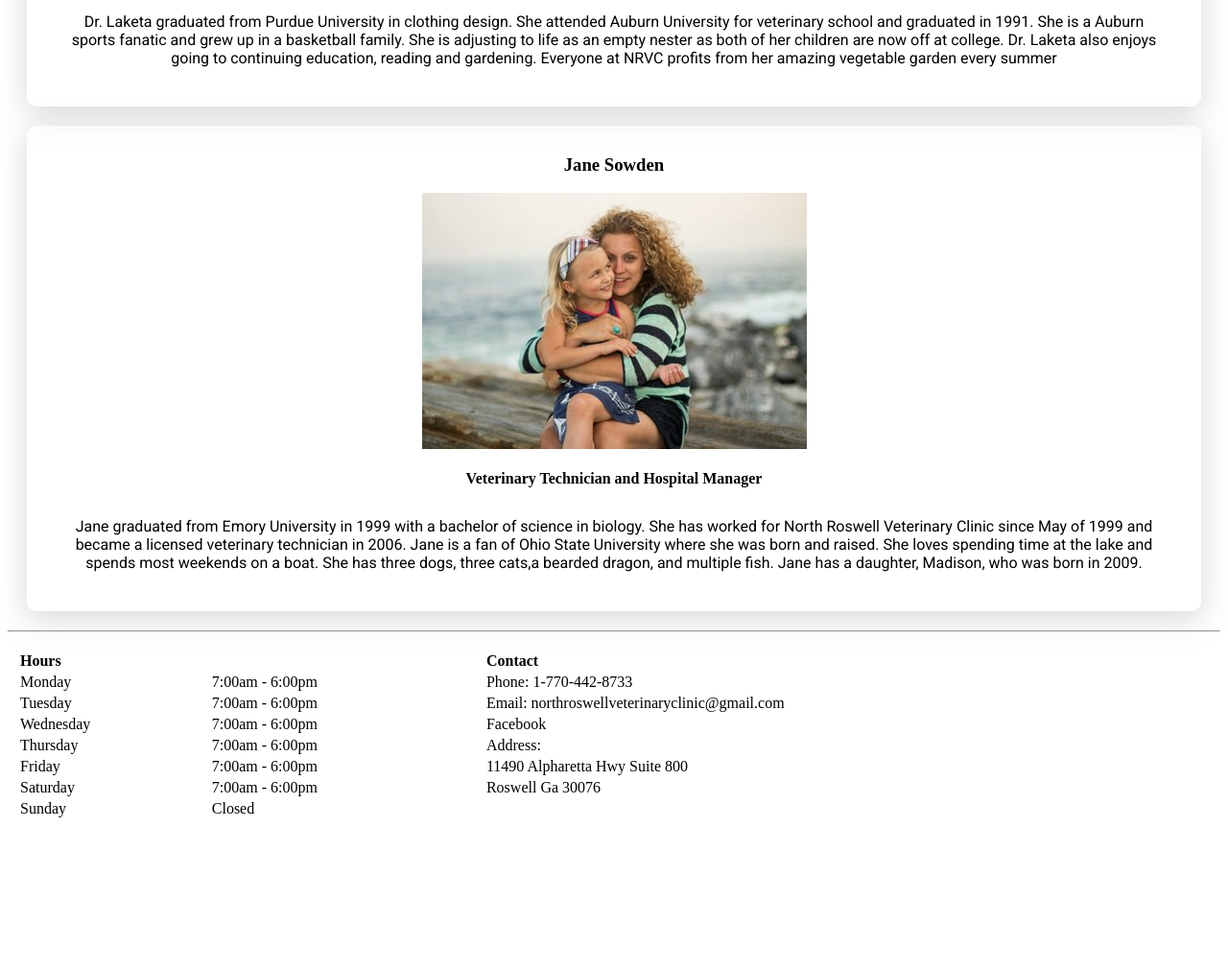
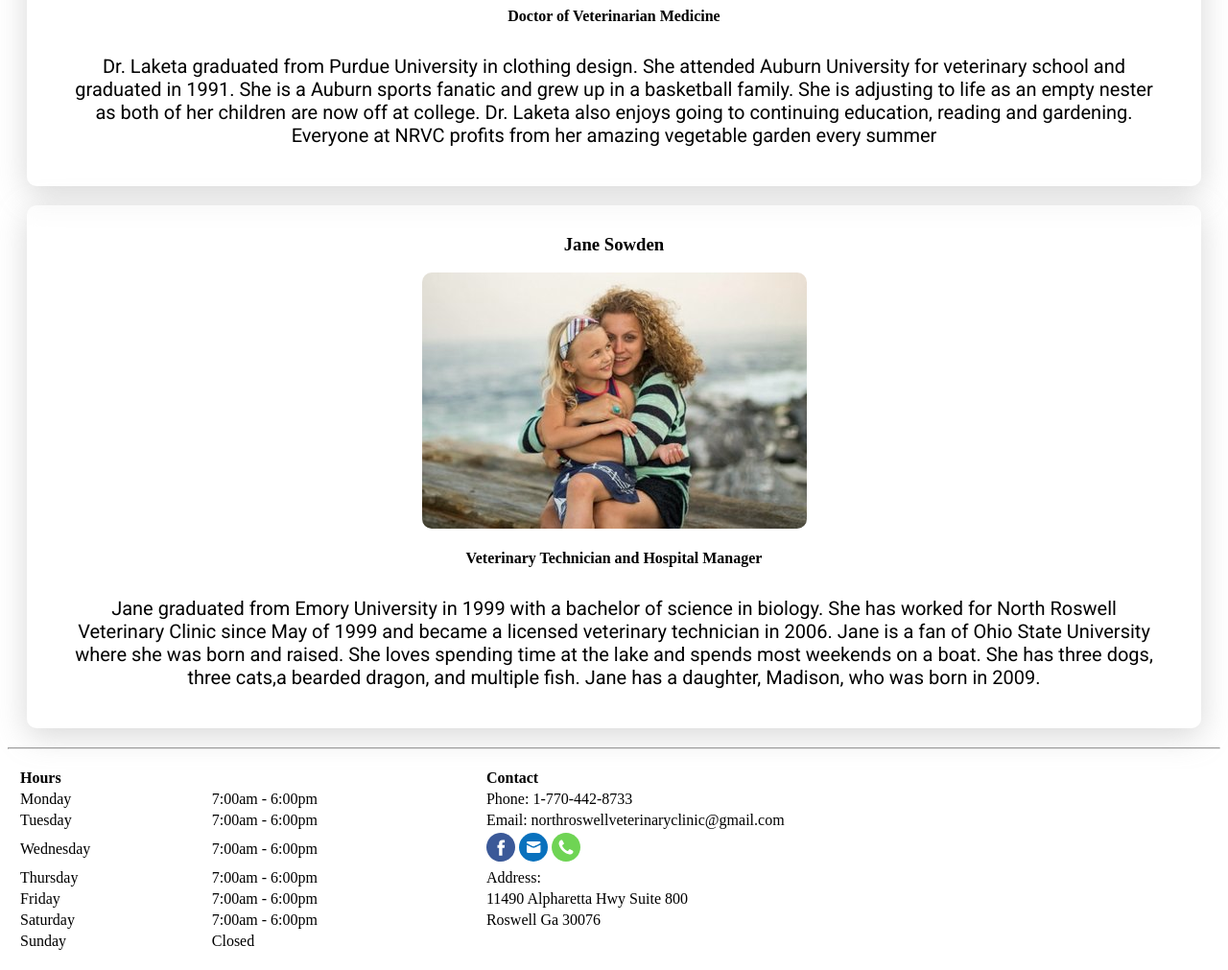
Before and after one commit to quindariuss/North-Roswell-Veterinary-Clinic, a plain HTML site: page meet.html in a window 1280 px wide. Shown: the part 1524-2535 px from the top of the page at 96% size. Before the commit the page ends 2397 px from the top, so only its background shows below. Drawn offline with nearby package versions, Linux system fonts and the light colour scheme.

Commit message:
another commity

```diff
--- a/meet.html
+++ b/meet.html
@@ -59,7 +59,12 @@
   <tr>
 	  <td>Wednesday</td>
 	  <td>7:00am - 6:00pm</td>
-				  <td>Facebook</td>
+	  <td>
+		  <img src="facebook.1.svg" height="30px" />
+		  <img src="mail.1.svg" height="30px" />
+		  <img src="phone.svg" height="30px" />
+
+	  </td>
   </tr>
   <tr>
 	  <td>Thursday</td>
--- a/style.css
+++ b/style.css
@@ -38,7 +38,7 @@ p
 {
 	font-family: 'Roboto', sans-serif;
 	margin: 20px;
-	font-style: 20px;
+	font-size: 20px;
 	padding: 10px;
 }
 
@@ -51,11 +51,12 @@ p
 	border-radius: 10px;
 	border: 1px solid rgba( 255, 255, 255, 0.18 );
 	padding: 10px;
-	margin: 20px;;
+	margin: 20px;
 }
 
-img.jpg {
-
+img.jpg
+{
+	border-radius: 10px;
 }
 /* .footer
 {
@@ -80,3 +81,8 @@ td
 {
 	padding-right: 10px;
 }
+
+.svg
+{
+	fill
+}
```
Also changed, not shown: contact.html (+6 -1 lines), forms.html (+6 -1 lines), index.html (+11 -3 lines), services.html (+12 -2 lines), buoycouch_orig.png (added), cat_orig.jpg (added), facebook.1.svg (added), gabbyandaaha_orig.jpg (added), kelly-pup_orig.jpg (added), kitties_orig.jpg (added), mail.1.svg (added), mama-blu_orig.jpg (added), phone.svg (added), pups_orig.jpg (added), 2 more files. Lines whose indentation alone changed are shown as unchanged.
